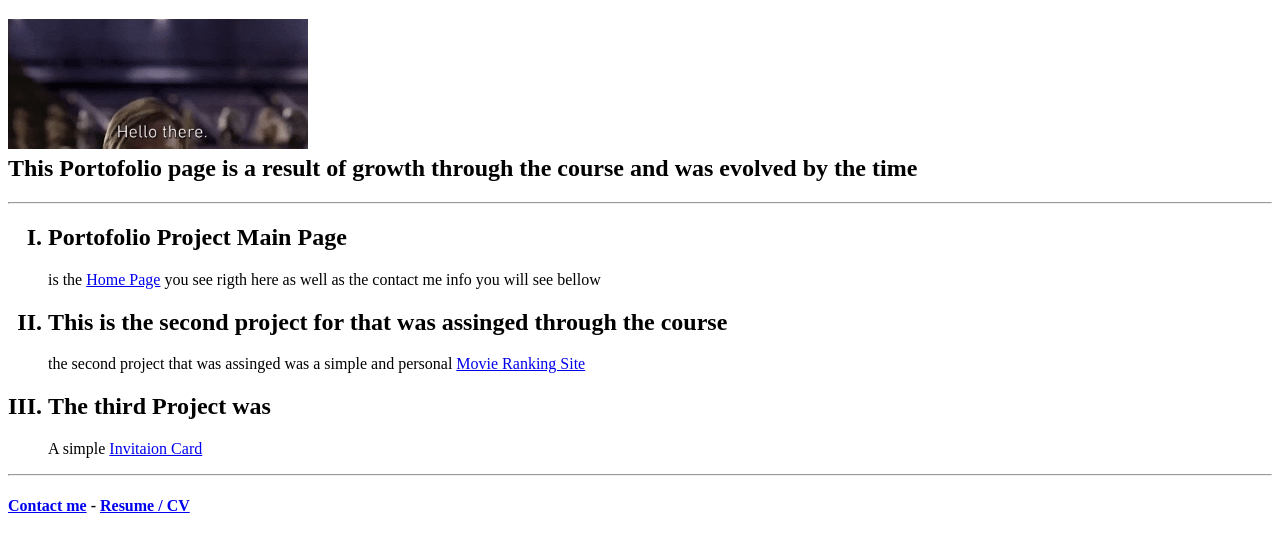
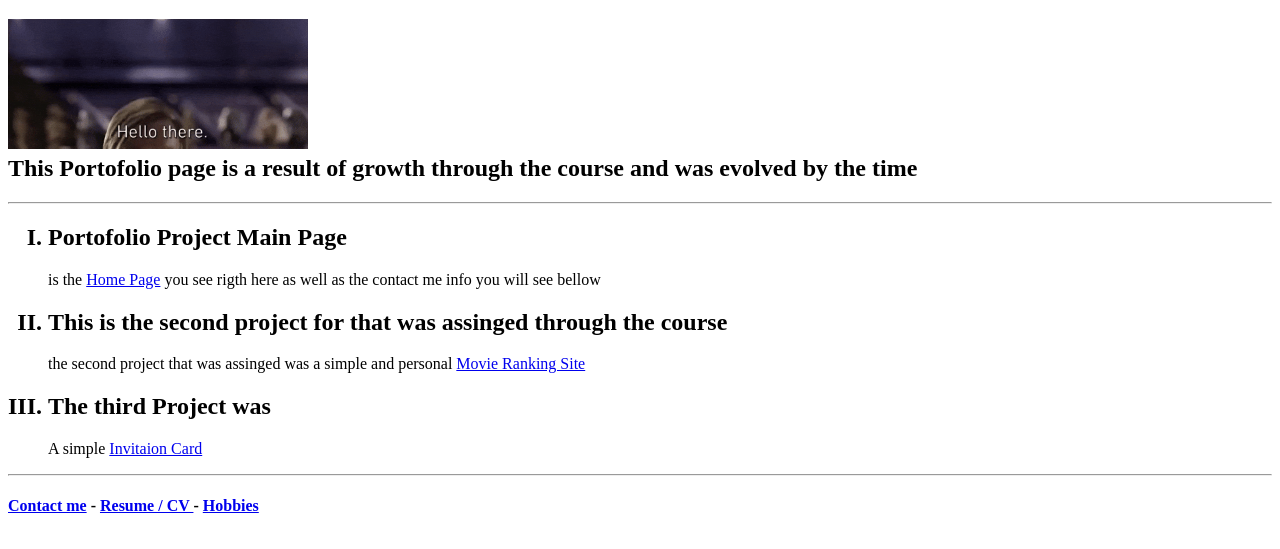
Before and after one commit to OnixYokai/html-portofolio, a plain HTML site: page index.html in a window 1280 px wide. Shown: the part 61-610 px from the top of the page. Drawn offline with Linux system fonts and the light colour scheme.

Commit message:
Add files via upload

```diff
--- a/index.html
+++ b/index.html
@@ -42,7 +42,7 @@
             </ol>
         <hr/>
         <h4>
-            <a href="./CapstoneProjects/Contact.html" alt="Contact me instagram page">Contact me</a> - <a href="./CapstoneProjects/ResumeCP.html" alt="Resume CV"> Resume / CV </a>
+            <a href="./CapstoneProjects/Contact.html" alt="Contact me instagram page">Contact me</a> - <a href="./CapstoneProjects/ResumeCP.html" alt="Resume CV"> Resume / CV </a> - <a href="./Hobbies.html" alt="Hobbies"> Hobbies </a>
         </h4>
     </body>
 </html>
```
